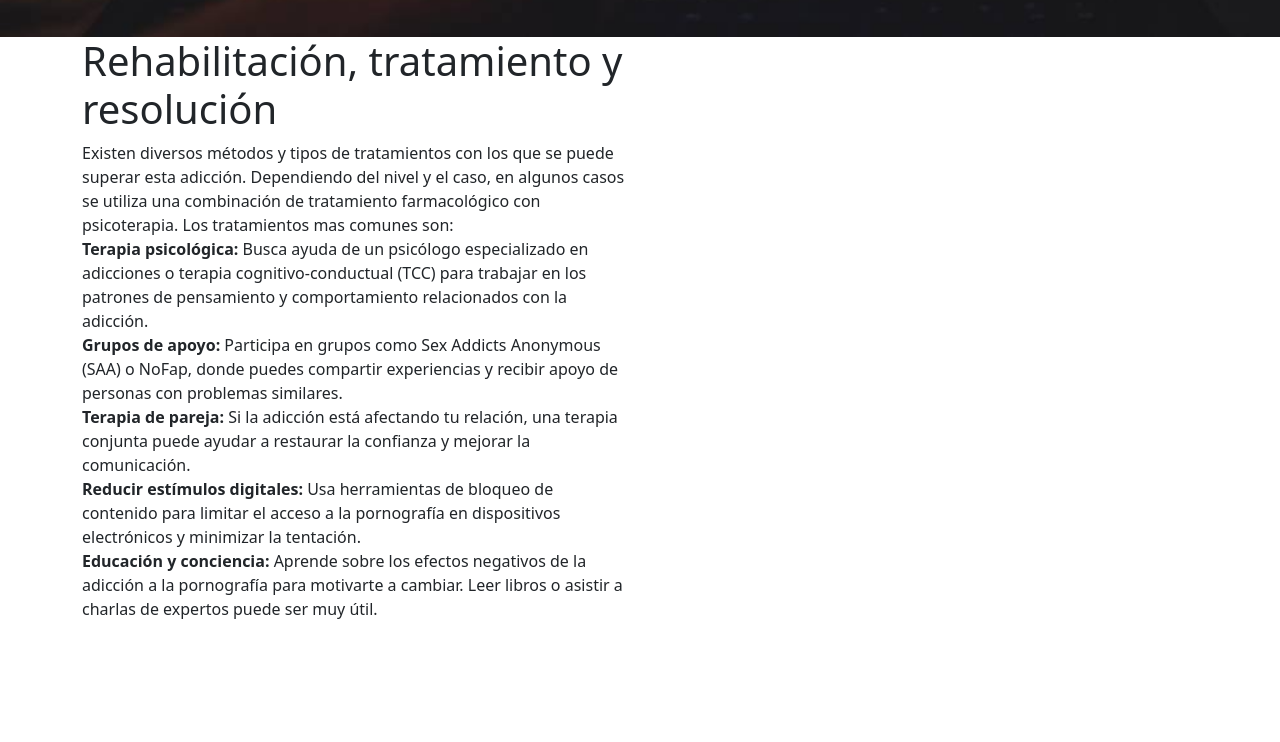
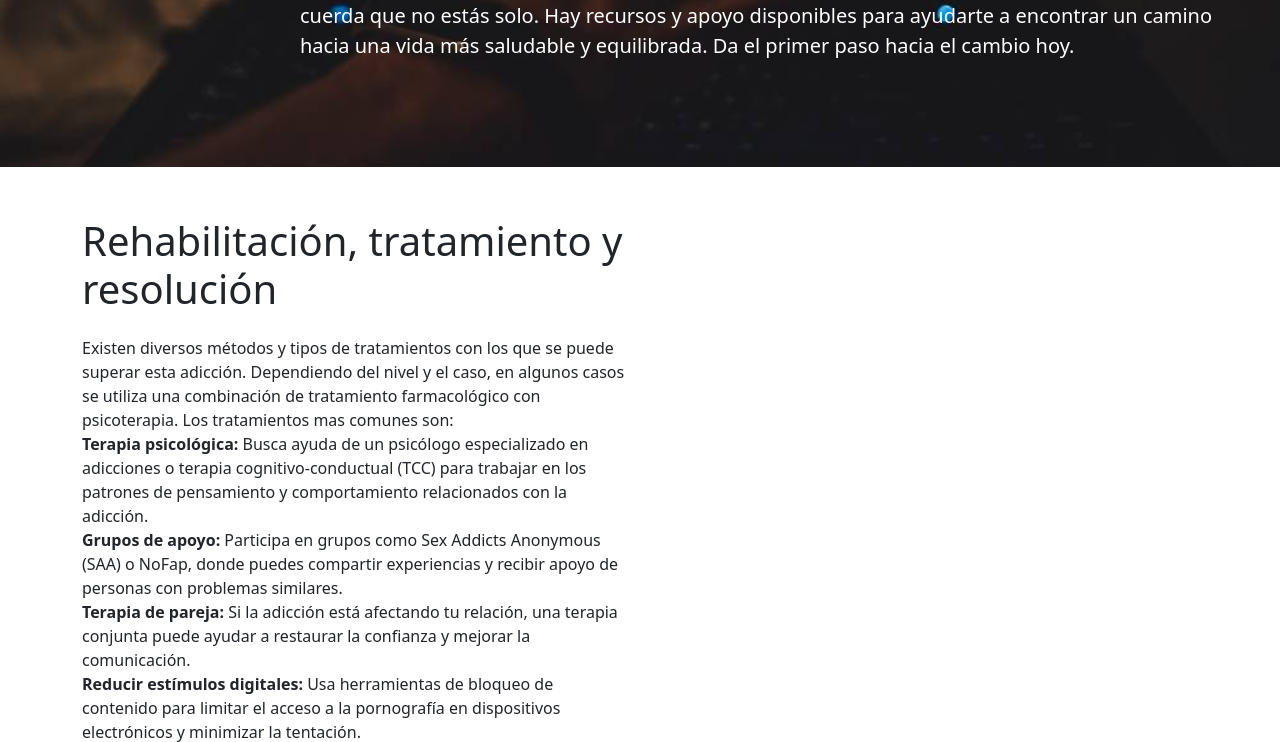
Before and after one commit to devarsito/Adicci-n, a plain HTML site: page SECTIONS/Tratamientos.html in a window 1280 px wide. Shown: the part 873-1615 px from the top of the page. Before the commit the page ends 1510 px from the top, so only its background shows below. Drawn offline with nearby package versions, Linux system fonts and the light colour scheme; the site is published under a folder, as on GitHub Pages, so addresses that start at the root find nothing.

Commit message:
Update Tratamientos.html

```diff
--- a/SECTIONS/Tratamientos.html
+++ b/SECTIONS/Tratamientos.html
@@ -3,7 +3,7 @@
   <head>
     <meta charset="utf-8">
     <meta name="viewport" content="width=device-width, initial-scale=1">
-    <link rel="stylesheet" href="/STYLES/styles.css">
+    <link rel="stylesheet" href="../STYLES/styles.css">
     <link href="https://cdn.jsdelivr.net/npm/bootstrap@5.3.6/dist/css/bootstrap.min.css" rel="stylesheet" integrity="sha384-4Q6Gf2aSP4eDXB8Miphtr37CMZZQ5oXLH2yaXMJ2w8e2ZtHTl7GptT4jmndRuHDT" crossorigin="anonymous">
     <title>Tratamientos</title>
   </head>
```
